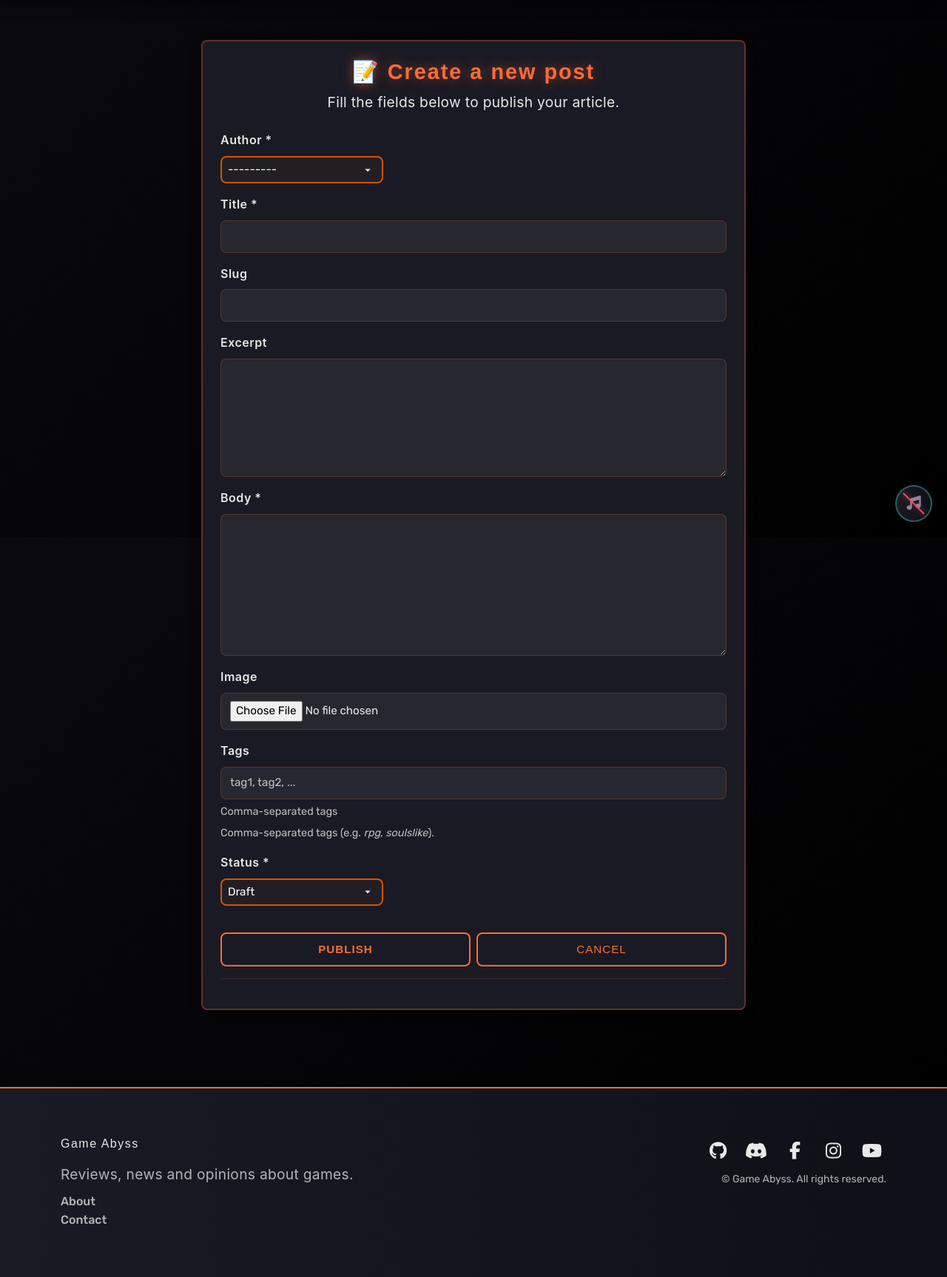
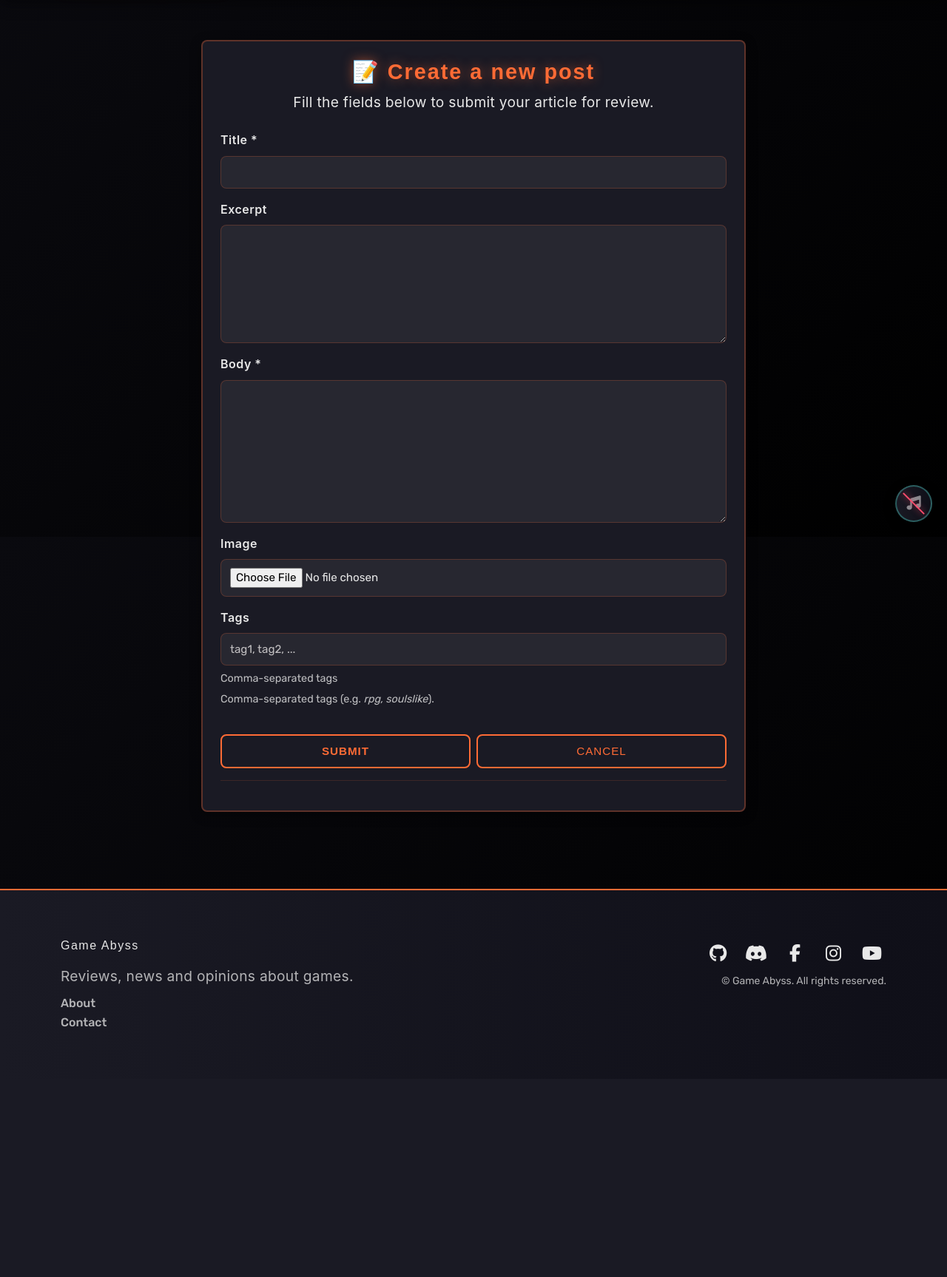
Before and after one commit to Drake-Designer/Game-Abyss, a Django app: page /blog/new/ in a window 1280 px wide. Shown: the part 74-1801 px from the top of the page at 74% size. After the commit the page ends 1463 px from the top, so only its background shows below. Run offline with Django 5.2, Linux system fonts and the light colour scheme; the visitor is signed in with stand-in values (Sample User, id 1); data comes from the database, SQL or seed files in the repository; some libraries are stand-ins or nearby versions.

Commit message:
Blog: add admin/form/css fixes — author/status styling, slug handling

```diff
--- a/blog/forms.py
+++ b/blog/forms.py
@@ -6,27 +6,42 @@ from .models import BlogPost
 
 Contains a single ModelForm used by the admin and the front-end for
 creating/editing BlogPost instances.
+Provides a full-featured admin form and a restricted public submission form
+for BlogPost instances.
 """
 
 
 class BlogPostForm(forms.ModelForm):
-    # explicit slug field to guarantee the form exposes it at runtime
-    slug = forms.SlugField(required=False)
 
     class Meta:
         model = BlogPost
-        fields = ['author', 'title', 'slug', 'excerpt',
-                  'body', 'image', 'tags', 'status']
+        fields = ['author', 'title', 'excerpt',
+                  'body', 'image', 'tags', 'status', 'is_approved']
         widgets = {
-            'author': forms.Select(attrs={
-                'class': 'custom-admin-select',
-                'style': 'background-color:#221f24;color:#ffffff;border:2px solid #d35400;border-radius:8px;padding:6px 8px;'
-            }),
+            'author': forms.Select(attrs={'class': 'form-select'}),
             'body': forms.Textarea(attrs={'rows': 8}),
             'excerpt': forms.Textarea(attrs={'rows': 2}),
             'tags': forms.TextInput(attrs={'placeholder': 'tag1, tag2, ...'}),
-            'status': forms.Select(attrs={
-                'class': 'custom-admin-select',
-                'style': 'background-color:#221f24;color:#ffffff;border:2px solid #d35400;border-radius:8px;padding:6px 8px;'
-            }),
+            'status': forms.Select(attrs={'class': 'form-select'}),
         }
+
+
+class PublicBlogPostForm(forms.ModelForm):
+    """Form used on the public site. Keeps submissions as drafts awaiting review."""
+
+    class Meta:
+        model = BlogPost
+        fields = ['title', 'excerpt', 'body', 'image', 'tags']
+        widgets = {
+            'body': forms.Textarea(attrs={'rows': 8}),
+            'excerpt': forms.Textarea(attrs={'rows': 2}),
+            'tags': forms.TextInput(attrs={'placeholder': 'tag1, tag2, ...'}),
+        }
+
+    def save(self, commit=True):
+        post = super().save(commit=False)
+        post.status = 'draft'
+        post.is_approved = False
+        if commit:
+            post.save()
+        return post
--- a/blog/models.py
+++ b/blog/models.py
@@ -4,6 +4,13 @@ from django.utils.text import slugify
 from django.utils import timezone
 
 User = get_user_model()
+
+
+class PublishedManager(models.Manager):
+    """Manager returning posts that are published and approved."""
+
+    def get_queryset(self):
+        return super().get_queryset().filter(status='published', is_approved=True)
 
 
 class BlogPost(models.Model):
@@ -18,7 +25,7 @@ class BlogPost(models.Model):
 
     title = models.CharField(max_length=100)
     slug = models.SlugField(
-        max_length=120, unique_for_date='published_at', blank=True)
+        max_length=120, unique_for_date='published_at', blank=True, editable=False)
     author = models.ForeignKey(
         User, on_delete=models.CASCADE, related_name='blog_posts')
     excerpt = models.CharField(max_length=250, blank=True)
@@ -28,6 +35,9 @@ class BlogPost(models.Model):
                             help_text='Comma-separated tags')
     status = models.CharField(
         max_length=10, choices=STATUS_CHOICES, default='draft')
+    is_approved = models.BooleanField(
+        default=False,
+        help_text='Indicates whether the post has passed editorial review.')
     published_at = models.DateTimeField(default=timezone.now)
     updated_at = models.DateTimeField(auto_now=True)
     reading_time = models.PositiveIntegerField(
@@ -35,6 +45,9 @@ class BlogPost(models.Model):
     likes = models.PositiveIntegerField(default=0)
     rating = models.PositiveIntegerField(
         default=0, help_text='Rating out of 5 (future use)')
+
+    objects = models.Manager()
+    published = PublishedManager()
 
     class Meta:
         ordering = ['-published_at']
--- a/blog/views.py
+++ b/blog/views.py
@@ -1,53 +1,46 @@
 from django.shortcuts import render, redirect, get_object_or_404
 from django.http import HttpResponse
-from .forms import BlogPostForm
+from .forms import PublicBlogPostForm
 from .models import BlogPost
 
 
 def new_post(request):
-    """Create a new blog post.
-
-    GET: show an empty BlogPostForm.
-    POST: validate and save the post, assign the current user as author,
-    then redirect to the public blog index so the post is visible.
-    Returns 401 if the user is not authenticated.
+    """Create a new blog post awaiting editorial review.
     """
     if not request.user.is_authenticated:
         return HttpResponse('Unauthorized', status=401)
     if request.method == 'POST':
-        form = BlogPostForm(request.POST, request.FILES)
+        form = PublicBlogPostForm(request.POST, request.FILES)
         if form.is_valid():
             post = form.save(commit=False)
             post.author = request.user
             post.save()
             return redirect('blog:index')
     else:
-        form = BlogPostForm()
+        form = PublicBlogPostForm()
     return render(request, 'blog/new_post.html', {'form': form})
 
 
 def post_list(request):
     """Render the public blog index showing published posts.
 
-    Only posts with status 'published' are shown, ordered by published_at.
+    Only posts that are published and approved are shown, ordered by
+    published_at.
     """
-    posts = BlogPost.objects.filter(
-        status='published').order_by('-published_at')
+    posts = BlogPost.published.order_by('-published_at')
     return render(request, 'blog/index.html', {'posts': posts})
 
 
 def post_detail(request, year, month, day, slug):
     """Render a single blog post by date and slug.
 
-    Only published posts are shown to anonymous users. Authors can view
-    their own drafts when logged in.
+    Only published & approved posts are shown to anonymous users. Authors can
+    view their own drafts when logged in.
     """
     qs = BlogPost.objects.filter(slug=slug)
-    # narrow by date
     qs = qs.filter(published_at__year=year,
                    published_at__month=month, published_at__day=day)
     post = get_object_or_404(qs)
-    # if the post is draft and the user is not the author, block access
-    if post.status != 'published' and request.user != post.author:
+    if (post.status != 'published' or not post.is_approved) and request.user != post.author:
         return HttpResponse('Not found', status=404)
     return render(request, 'blog/post_detail.html', {'post': post})
--- a/templates/blog/new_post.html
+++ b/templates/blog/new_post.html
@@ -10,7 +10,7 @@
         <div class="ga-auth-card ga-card">
           <div class="ga-card-body p-4">
             <h2 class="ga-auth-title text-center mb-2">📝 Create a new post</h2>
-            <p class="text-center text-muted mb-4">Fill the fields below to publish your article.</p>
+            <p class="text-center text-muted mb-4">Fill the fields below to submit your article for review.</p>
             {% if form.non_field_errors %}<div class="alert alert-danger">{{ form.non_field_errors }}</div>{% endif %}
             <form method="post"
                   enctype="multipart/form-data"
@@ -38,7 +38,7 @@
                 </div>
               {% endfor %}
               <div class="ga-form-actions d-grid gap-2 mt-4">
-                <button type="submit" class="ga-btn ga-btn-primary">Publish</button>
+                <button type="submit" class="ga-btn ga-btn-primary">Submit</button>
                 <a href="{% url 'pages:home' %}" class="ga-btn ga-btn-outline">Cancel</a>
               </div>
             </form>
```
Also changed, not shown: blog/admin.py (+26 -5 lines), blog/migrations/0002_blogpost_is_approved_alter_blogpost_slug.py (added), blog_images/13_Rw32xvN.jpg (added).
